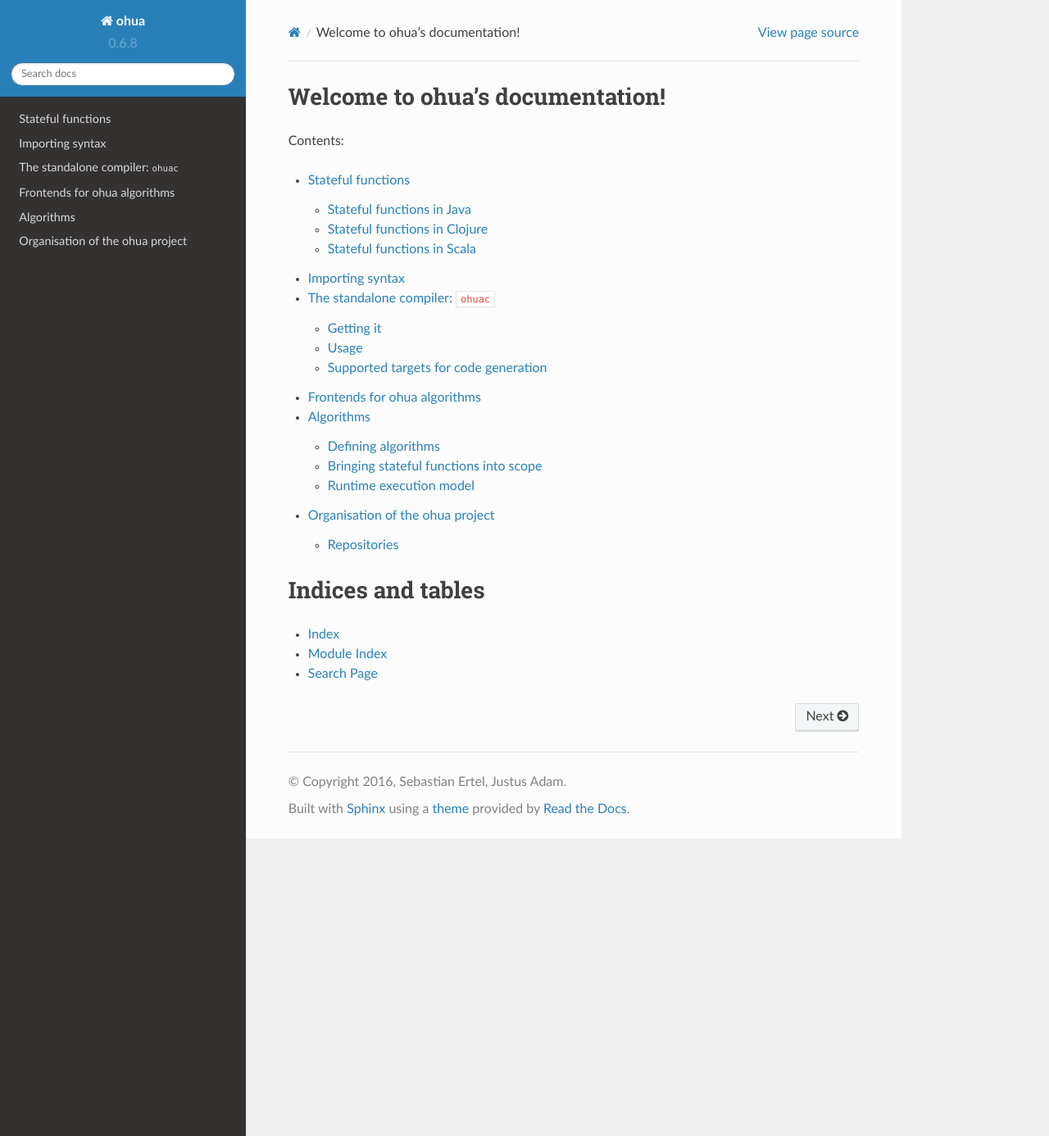
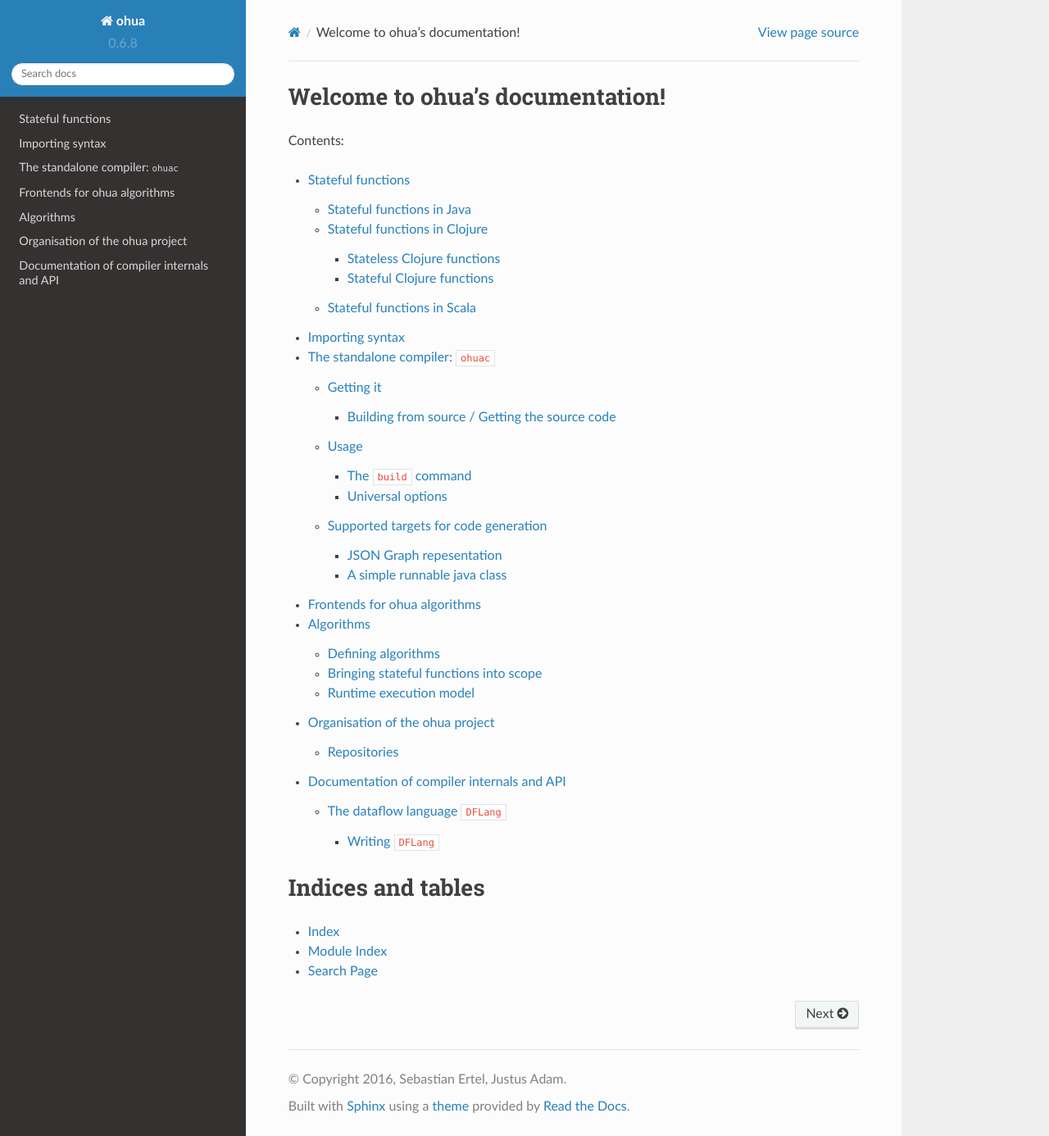
Before and after one commit to ohua-dev/docs, a Sphinx documentation site: the page built from source/index.rst, in a window 1280 px wide and 1386 px high. Shown: the whole window at 82% size. Built offline with Sphinx 7.4.7 and the Read the Docs theme 2.0.0, drawn with Linux system fonts in a browser that asks for light colours; some of the changed lines change nothing that is shown.

Commit message:
[ohua-dev/ohua-core#19] Added a small section on dflang

```diff
--- /dev/null
+++ b/source/compiler-internals/dflang.rst
@@ -0,0 +1,38 @@
+The dataflow language ``DFLang``
+================================
+
+The dataflow language is the bridge between the call by need lambda calculus and
+a dataflow graph. It retains aspects of both but is neither completely. It is
+represented as a sequence of ``let`` assignments, where the right hand side of
+the assignment is always a call of a stateful function or dataflow operator.
+Multiple arguments can be given to this call, however they must always be
+references to either a locally (``let``) bound value, or an environment reference.
+
+It is thus much more restricted than the :ref:`algorithm language` because it
+does not support lambdas, and the RHS of ``let`` is not an arbitrary expression.
+
+The dataflow language is defined in ``Ohua.DFLang.Lang``.
+
+
+Writing ``DFLang``
+------------------
+
+It is sometime necessary (in particular for tests) to create ``DFLang`` values.
+To avoid having to write them directly in Haskell, the ``ohua-test-tools``
+library includes a ``DFLang`` parser. This parser can be used in Haskell code
+when the ``QuasiQuotes`` extension is enabled by importing ``Ohua.Test`` and
+using the ``[embedDflang| Your dflang expression |]`` quasi quoter.
+
+It supports the same style comments as the algorithm language.
+
+An example:
+
+.. code-block:: ocaml
+
+   let x (* direct assignment *)
+               = some.package/sf (* function ref *)
+                 <0> (* call site id *)
+                 (a, b, c) (* arguments *) in
+   let y = dataflow other.package/a-dataflow-fn<1>() [a] (* context arg (optional) *) in
+   let (z, q) (* destructure assignment *) = package/anotherSf<2>($1 (* env ref *)) in
+   x
--- /dev/null
+++ b/source/compiler-internals/index.rst
@@ -0,0 +1,6 @@
+Documentation of compiler internals and API
+===========================================
+
+.. toctree::
+
+   dflang
--- a/source/index.rst
+++ b/source/index.rst
@@ -9,7 +9,7 @@
 Contents:
 
 .. toctree::
-   :maxdepth: 2
+   :maxdepth: 3
 
    stateful-functions
    importing
@@ -17,6 +17,7 @@
    frontend
    algorithms
    project-organisation
+   compiler-internals/index
 
 
 
```
